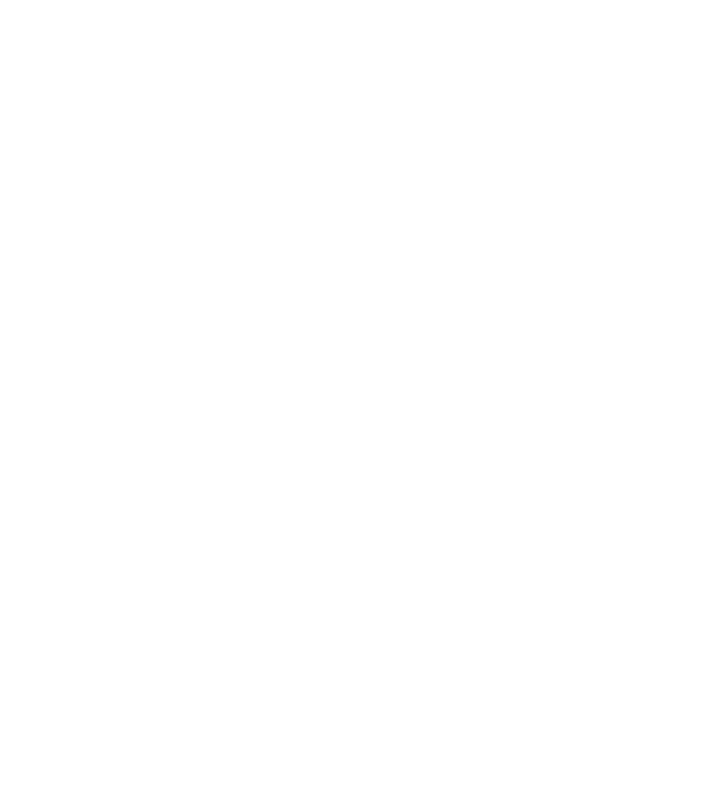
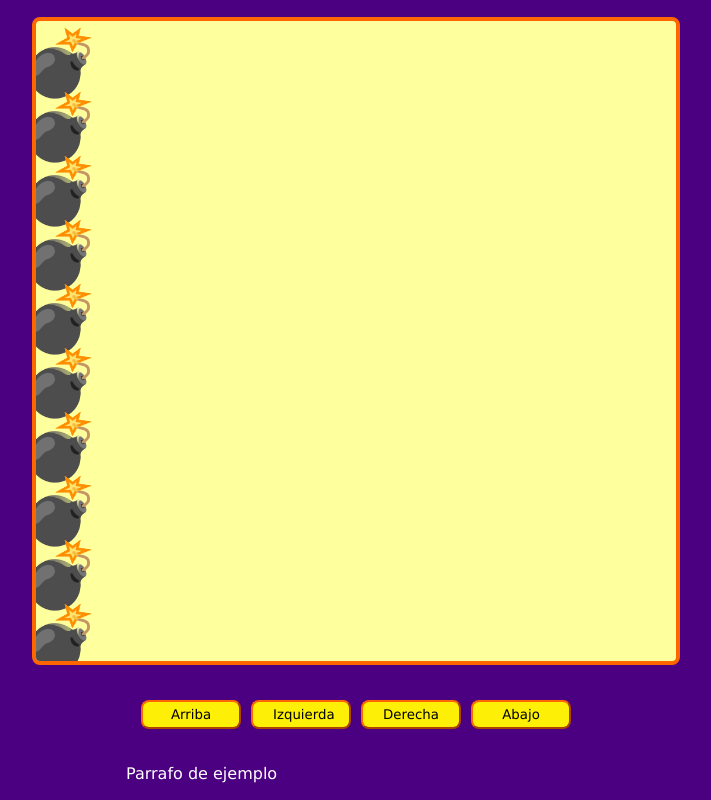
Before and after one commit to MeliBis/cataattack-videogame, a plain HTML site: page index.html in a window 1280 px wide. Shown: the whole page, without its empty margins (284-995 px from the left). Drawn offline with Linux system fonts and the light colour scheme.

Commit message:
index e inicio logica

```diff
--- /dev/null
+++ b/game.js
@@ -0,0 +1,41 @@
+const canvas = document.querySelector('#game');
+const game = canvas.getContext('2d');
+
+window.addEventListener('load', startGame);
+
+function startGame() {
+  let canvasSize;
+
+  if (window.innerHeight > window.innerWidth) {
+    canvasSize = window.innerWidth * 0.8;
+  } else {
+    canvasSize = window.innerHeight * 0.8;
+  }
+
+  canvas.setAttribute('width', canvasSize);
+  canvas.setAttribute('height', canvasSize);
+
+  const elementsSize = canvasSize / 10;
+
+  console.log({ canvasSize, elementsSize });
+
+  game.font = elementsSize + 'px Verdana';
+  game.textAlign = 'end';
+
+  for (let i = 1; i <= 10; i++) {
+    game.fillText(emojis['X'], elementsSize, elementsSize * i);
+  }
+
+  // window.innerHeight
+  // window.innerWidth
+
+  // game.fillRect(0,50,100,100);
+  // game.clearRect(50,50,50,50);
+  // game.clearRect()
+  // game.clearRect(0,0,50,50);
+
+  // game.font = '25px Verdana'
+  // game.fillStyle = 'purple';
+  // game.textAlign = 'center';
+  // game.fillText('Platzi', 25, 25);
+}
--- a/index.html
+++ b/index.html
@@ -4,8 +4,24 @@
     <meta charset="UTF-8">
     <meta name="viewport" content="width=device-width, initial-scale=1.0">
     <title>catattack</title>
+    <link rel="stylesheet" href="./style.css">
 </head>
 <body>
+    <div class="game-container">
+        <canvas id="game"></canvas>
 
+        <div class="btns">
+            <button id="up">Arriba</button>
+            <button id="left">Izquierda</button>
+            <button id="right">Derecha</button>
+            <button id="down">Abajo</button>
+        </div>
+
+        <div class="messages">
+            <p>Parrafo de ejemplo</p>
+        </div>
+    </div>
+    <script src="./maps.js"></script>
+    <script src="./game.js"></script>
 </body>
 </html>
--- /dev/null
+++ b/maps.js
@@ -0,0 +1,53 @@
+/*
+ * Reglas:
+ * El final de cada nivel debe ser el inicio del siguiente
+*/
+
+const emojis = {
+    '-': ' ',
+    'O': '🚪',
+    'X': '💣',
+    'I': '🎁',
+    'PLAYER': '💀',
+    'BOMB_COLLISION': '🔥',
+    'GAME_OVER': '👎',
+    'WIN': '🏆',
+  };
+
+  const maps = [];
+  maps.push(`
+    IXXXXXXXXX
+    -XXXXXXXXX
+    -XXXXXXXXX
+    -XXXXXXXXX
+    -XXXXXXXXX
+    -XXXXXXXXX
+    -XXXXXXXXX
+    -XXXXXXXXX
+    -XXXXXXXXX
+    OXXXXXXXXX
+  `);
+  maps.push(`
+    O--XXXXXXX
+    X--XXXXXXX
+    XX----XXXX
+    X--XX-XXXX
+    X-XXX--XXX
+    X-XXXX-XXX
+    XX--XX--XX
+    XX--XXX-XX
+    XXXX---IXX
+    XXXXXXXXXX
+    `);
+  maps.push(`
+    I-----XXXX
+    XXXXX-XXXX
+    XX----XXXX
+    XX-XXXXXXX
+    XX-----XXX
+    XXXXXX-XXX
+    XX-----XXX
+    XX-XXXXXXX
+    XX-----OXX
+    XXXXXXXXXX
+  `);
--- a/style.css
+++ b/style.css
@@ -0,0 +1,62 @@
+body {
+    background-color: indigo;
+    color: #fff;
+    font-family: Verdana, Geneva, Tahoma, sans-serif;
+    margin: 0;
+    padding: 0;
+  }
+
+  .game-container {
+    display: flex;
+    align-items: center;
+    justify-content: center;
+    flex-wrap: wrap;
+    height: 100vh;
+    width: 100vw;
+  }
+
+  canvas {
+    border: 4px solid #ff6600;
+    border-radius: 8px;
+    background-color: #feff9d;
+  }
+
+  .btns {
+    display: flex;
+    justify-content: center;
+    flex-wrap: wrap;
+    margin: 0 auto;
+    width: 100%;
+  }
+
+  button {
+    background-color: #fdef05;
+    border-radius: 8px;
+    border-color: #ff6600;
+    font-family: inherit;
+    margin: 0;
+    padding: 5px 20px;
+    width: 100px;
+  }
+  button:not(:last-child) {
+    margin-right: 10px;
+  }
+
+  .messages {
+    display: flex;
+    flex-wrap: wrap;
+    margin: 0 auto;
+    width: 80%;
+    max-width: 460px;
+  }
+
+  p {
+    display: block;
+    margin: 0;
+    width: 100%;
+  }
+
+  @media (max-width: 440px) {
+    button { margin-top: 25px; }
+    #up, #down { margin-left: 100%; margin-right: 100%; }
+  }
```
Also changed, not shown: 1 other file.
